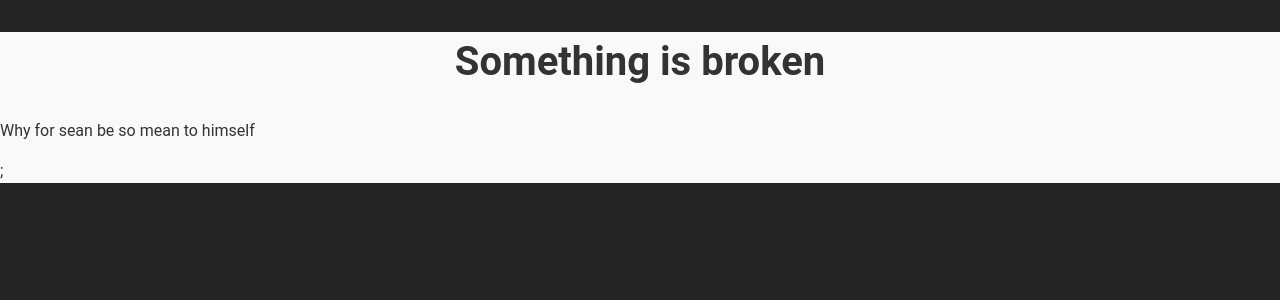
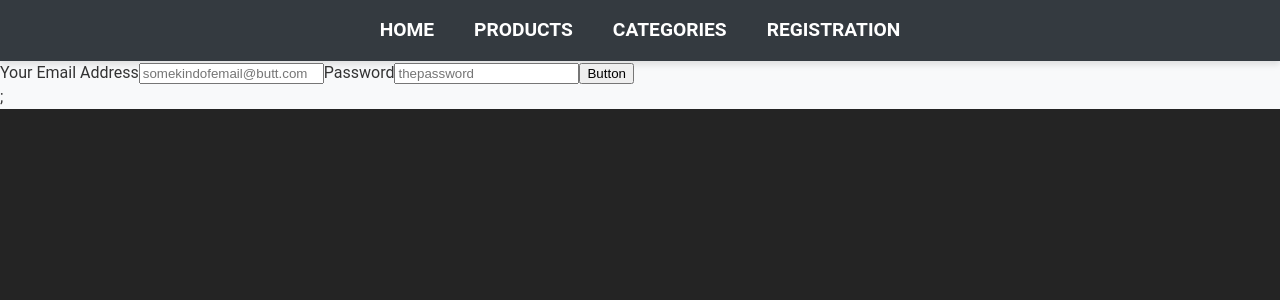
Before and after one commit to PrincessAspen/fake_store, a React (Vite) app: page /registration in a window 1280 px wide. Shown: the top 300 px of the page. Built offline with nearby package versions, Linux system fonts and the light colour scheme.

Commit message:
Registration added

```diff
--- a/package.json
+++ b/package.json
@@ -12,7 +12,8 @@
   "dependencies": {
     "react": "^18.3.1",
     "react-dom": "^18.3.1",
-    "react-router-dom": "^6.27.0"
+    "react-router-dom": "^6.27.0",
+    "zod": "^3.23.8"
   },
   "devDependencies": {
     "@eslint/js": "^9.11.1",
--- a/src/pages/Layout.jsx
+++ b/src/pages/Layout.jsx
@@ -1,4 +1,4 @@
-import {Outlet, Link} from 'react-router-dom';
+import {Outlet, NavLink} from 'react-router-dom';
 import styles from './Layout.module.css';
 
 const Layout = () => {
@@ -7,13 +7,16 @@ const Layout = () => {
         <nav className={styles.nav}>
             <ul className={styles.navList}>
                 <li className={styles.navItem}>
-                    <Link to="/" className={styles.navLink}>Home</Link>
+                    <NavLink to="/" className={styles.navLink}>Home</NavLink>
                 </li>
                 <li className={styles.navItem}>
-                    <Link to="/products" className={styles.navLink}>Products</Link>
+                    <NavLink to="/products" className={styles.navLink}>Products</NavLink>
                 </li>
                 <li className={styles.navItem}>
-                    <Link to="/categories" className={styles.navLink}>Categories</Link>
+                    <NavLink to="/categories" className={styles.navLink}>Categories</NavLink>
+                </li>
+                <li className={styles.navItem}>
+                    <NavLink to="/registration" className={styles.navLink}>Registration</NavLink>
                 </li>
             </ul>
         </nav>
--- a/src/routes/Categories.jsx
+++ b/src/routes/Categories.jsx
@@ -1,5 +1,6 @@
 import React, { useEffect, useState } from 'react';
 import { Link } from 'react-router-dom';
+import styles from './Categories.module.css'
 
 const Categories = () => {
   const [categories, setCategories] = useState([]);
--- /dev/null
+++ b/src/routes/Registration.jsx
@@ -0,0 +1,43 @@
+import {Form} from 'react-router-dom';
+import {z} from 'zod';
+
+const RegistrationSchema = z.object({
+    username: z.string().email('invalid-email').transform(email => email.toLowerCase()),
+    password: z.string().min(8, 'password-too-short'),
+});
+
+export const action = async ({request}) => {
+    const formData = await request.formData();
+    const result = await RegistrationSchema.safeParseAsync({
+        username: formData.get('username'),
+        password: formData.get('password')
+    });
+
+    // if(!result.success) {
+    //     console.error(result.error);
+    //     return null;
+    // }
+
+    // const { email, password } = result.data;
+    // console.log(email, password)
+    // console.log("TO BE CONTINUED")
+    return ('');
+}
+
+const Registration = () => {
+    return (
+    <Form action="/registration" method="POST">
+        <label>
+            Your Email Address
+            <input name="username" type="email" placeholder="somekindofemail@butt.com" autoComplete="email" required/>
+        </label>
+        <label>
+            Password
+            <input name="password" type="password" placeholder="thepassword" autoComplete="password" required/>
+        </label>
+        <button type="submit">Button</button>
+    </Form>
+    );
+};
+
+export default Registration;
--- a/src/routes/Routes.jsx
+++ b/src/routes/Routes.jsx
@@ -6,6 +6,7 @@ import ProductDetail, {loader as productDetailLoader } from './ProductDetail'
 import Categories from './Categories';
 import CategoryProducts from './CategoryProducts';
 import ErrorPage from '../pages/Error';
+import Registration, {action as registrationAction} from './Registration'
 
 const Routes = () => {
     const router = createBrowserRouter([{
@@ -33,7 +34,12 @@ const Routes = () => {
             {
                 path: "/category/:category",
                 element: <CategoryProducts />
-            }],
+            },
+            {
+                path: '/registration',
+                element: <Registration />,
+                action: registrationAction
+            }]
         }
 
     ]);
```
Also changed, not shown: 1 other file (tests, documents, lock files or other folders).
